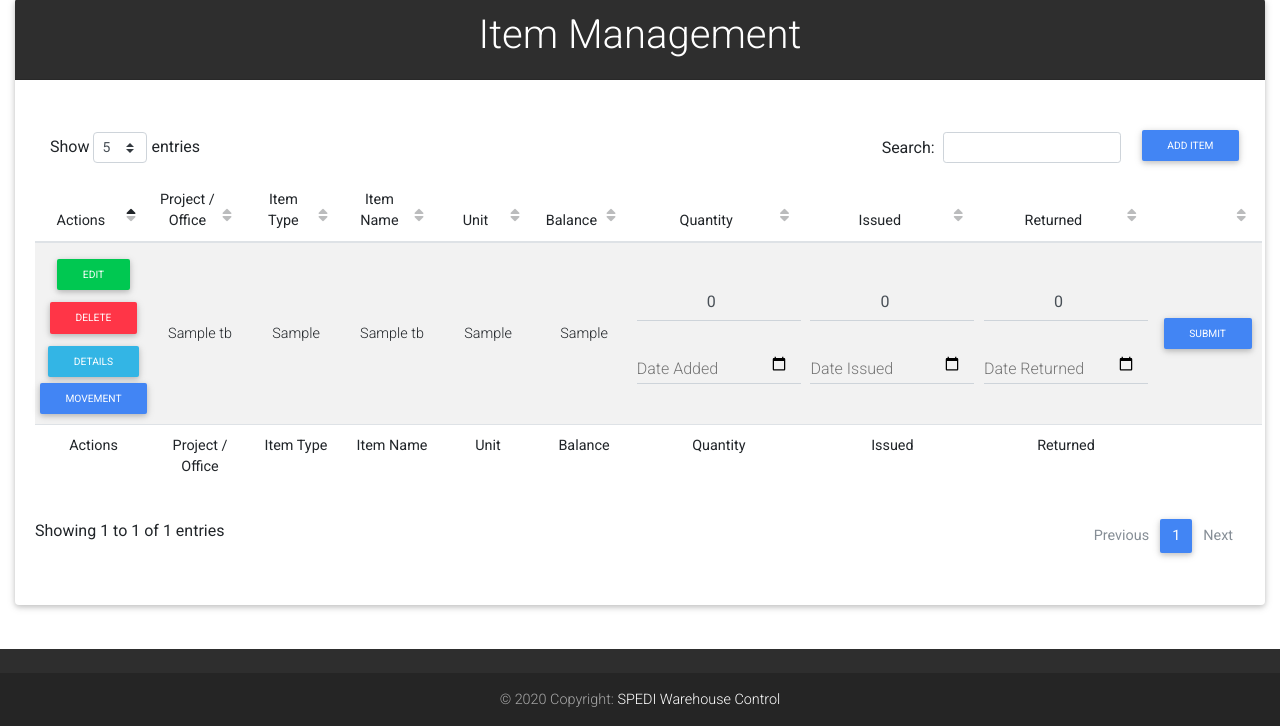
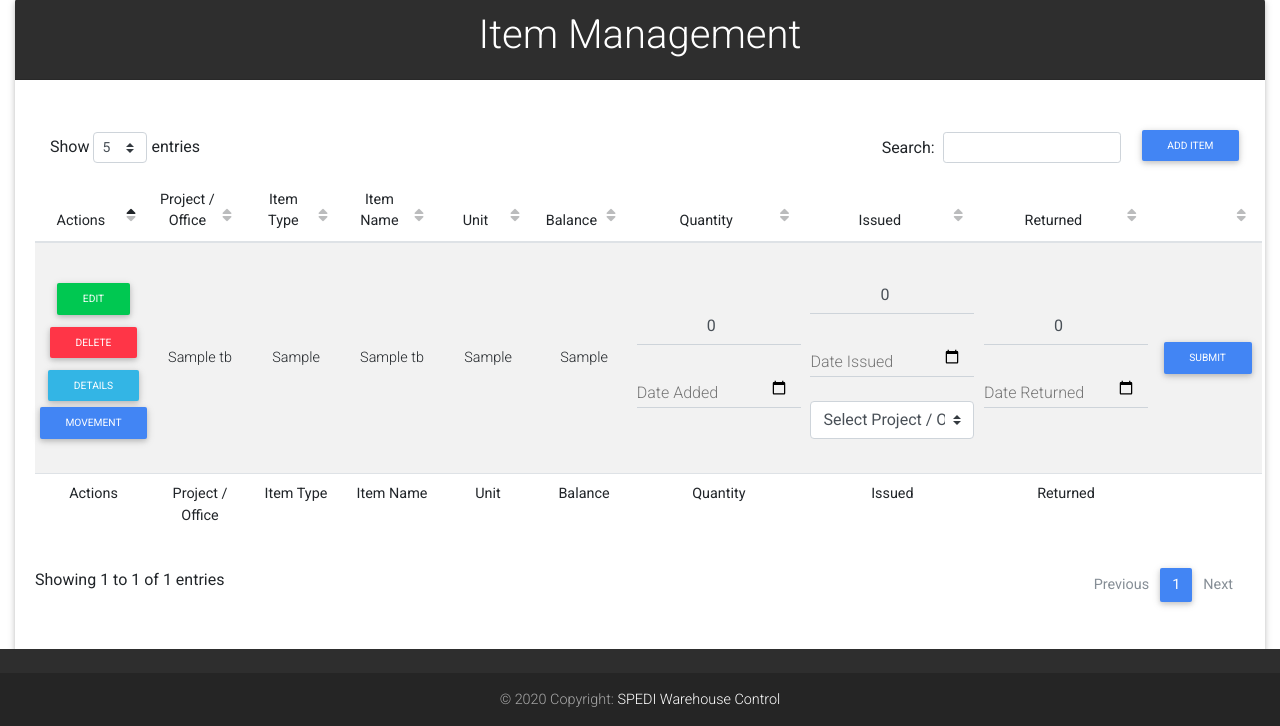
Before and after one commit to Yabetsu16/SPEDI-Warehouse, a PHP site: page /item_management.php in a window 1280 px wide. Shown: the part 73-799 px from the top of the page. Run offline with PHP 8.4, Linux system fonts and the light colour scheme; tables that the repository leaves empty or names only in its code hold one stand-in row (values such as "Sample post"); data that the repository does not hold is empty; some libraries are stand-ins or nearby versions.

Commit message:
Edit Modal Remarks Required Changed, Select Project / Office in Movement Added

```diff
--- a/item_management.php
+++ b/item_management.php
@@ -136,6 +136,7 @@
     <?php
     if (isset($_POST['count_submit'])) {
         $inventory_id = $_POST['inventory_id'];
+        $to_project_office = $_POST['to_project_office'];
         $item_name = $_POST['item_name'];
         $count_id = $_POST['count_id'];
         $quantity = $_POST['quantity'];
@@ -149,7 +150,7 @@
 
         if (
             $quantity == 0 && $issued == 0 && $returned == 0
-            && $date_added == "" && $date_issued == "" && $date_returned == ""
+            && $date_added == "" && $date_issued == "" && $date_returned == "" && $to_project_office == ""
         ) { ?>
             <div class="alert alert-warning alert-dismissible fade show" role="alert">
                 Input required.
@@ -174,7 +175,23 @@
                 </button>
             </div>
         <?php
-        } else if ($issued > 0 && $date_issued == "") { ?>
+        } else if ($issued > 0 && $date_issued == "" && $to_project_office == "") { ?>
+            <div class="alert alert-warning alert-dismissible fade show" role="alert">
+                Date Issued Input and Select Project / Office required.
+                <button type="button" class="close" data-dismiss="alert" aria-label="Close">
+                    <span aria-hidden="true">&times;</span>
+                </button>
+            </div>
+        <?php
+        } else if ($issued > 0 && $date_issued <> "" && $to_project_office == "") { ?>
+            <div class="alert alert-warning alert-dismissible fade show" role="alert">
+                Select Project / Office required.
+                <button type="button" class="close" data-dismiss="alert" aria-label="Close">
+                    <span aria-hidden="true">&times;</span>
+                </button>
+            </div>
+        <?php
+        } else if ($issued > 0 && $date_issued == "" && $to_project_office <> "") { ?>
             <div class="alert alert-warning alert-dismissible fade show" role="alert">
                 Date Issued Input required.
                 <button type="button" class="close" data-dismiss="alert" aria-label="Close">
@@ -182,9 +199,25 @@
                 </button>
             </div>
         <?php
-        } else if ($issued == 0 && $date_issued <> "") { ?>
+        } else if ($issued == 0 && $date_issued <> "" && $to_project_office == "") { ?>
+            <div class="alert alert-warning alert-dismissible fade show" role="alert">
+                Issued Input and Select Project / Office required.
+                <button type="button" class="close" data-dismiss="alert" aria-label="Close">
+                    <span aria-hidden="true">&times;</span>
+                </button>
+            </div>
+        <?php
+        } else if ($issued == 0 && $date_issued <> "" && $to_project_office <> "") { ?>
             <div class="alert alert-warning alert-dismissible fade show" role="alert">
                 Issued Input required.
+                <button type="button" class="close" data-dismiss="alert" aria-label="Close">
+                    <span aria-hidden="true">&times;</span>
+                </button>
+            </div>
+        <?php
+        } else if ($issued == 0 && $date_issued == "" && $to_project_office <> "") { ?>
+            <div class="alert alert-warning alert-dismissible fade show" role="alert">
+                Issued and Date Issued Input required.
                 <button type="button" class="close" data-dismiss="alert" aria-label="Close">
                     <span aria-hidden="true">&times;</span>
                 </button>
@@ -225,10 +258,10 @@
             $result = $stmt->get_result();
 
             $query = "INSERT INTO movement_tb (inventory_id, quantity, issued, returned, balance,
-        date_added, date_issued, date_returned) VALUES (?, ?, ?, ?, ?, ?, ?, ?)";
+        date_added, date_issued, date_returned, to_project_office) VALUES (?, ?, ?, ?, ?, ?, ?, ?, ?)";
             $stmt = $conn->prepare($query);
             $stmt->bind_param(
-                "iiiiisss",
+                "iiiiissss",
                 $inventory_id,
                 $quantity,
                 $issued,
@@ -236,7 +269,8 @@
                 $total_balance,
                 $date_added,
                 $date_issued,
-                $date_returned
+                $date_returned,
+                $to_project_office
             );
 
             if ($stmt->execute()) { ?>
@@ -456,6 +490,21 @@
                                                                     <input type="date" name="date_issued" class="form-control text-center" id="date_issued">
                                                                     <label for="date_issued">Date Issued</label>
                                                                 </div>
+                                                                <div class="md-form input-group">
+                                                                    <select name="to_project_office" class="browser-default custom-select">
+                                                                        <option value="" selected>Select Project / Office to be issued</option>
+                                                                        <?php
+                                                                        $query = "SELECT * FROM project_office_tb";
+                                                                        $result = mysqli_query($conn, $query);
+                                                                        while ($row = mysqli_fetch_array($result)) {
+                                                                            $project_office_name = $row['project_office_name'];
+                                                                            $location = $row['location'];
+                                                                        ?>
+                                                                            <option value="<?php echo $project_office_name ?>"><?php echo $project_office_name ?> in <?php echo $location ?></option>
+                                                                        <?php
+                                                                        }
+                                                                        ?>
+                                                                </div>
                                                             </td>
                                                             <td>
                                                                 <div class="md-form input-group">
@@ -609,7 +658,7 @@
                             <div class="col-12">
                                 <!-- Material input -->
                                 <div class="md-form mt-0">
-                                    <input type="text" name="remarks" class="form-control validate" id="remarks" required>
+                                    <input type="text" name="remarks" class="form-control validate" id="remarks">
                                     <label for="remarks" data-error="wrong" data-success="right">Remarks</label>
                                 </div>
                             </div>
@@ -792,7 +841,7 @@
                                     <div class="col-12">
                                         <!-- Material input -->
                                         <div class="md-form mt-0">
-                                            <input type="text" name="edit_remarks" class="form-control validate" id="edit_remarks" value="<?php echo $remarks ?>" required>
+                                            <input type="text" name="edit_remarks" class="form-control validate" id="edit_remarks" value="<?php echo $remarks ?>">
                                             <label for="edit_remarks" data-error="wrong" data-success="right">Remarks</label>
                                         </div>
                                     </div>
@@ -934,6 +983,8 @@
                                                 </th>
                                                 <th class="th-sm">Issued
                                                 </th>
+                                                <th class="th-sm">Issued to Project / Office
+                                                </th>
                                                 <th class="th-sm">Date Issued
                                                 </th>
                                                 <th class="th-sm">Returned
@@ -967,12 +1018,14 @@
                                                     $balance = $row['balance'];
                                                     $date_movement = $row['date_movement'];
                                                     $converted_date_movement = date_create($date_movement);
+                                                    $to_project_office = $row['to_project_office'];
                                             ?>
                                                     <tr class="text-center">
                                                         <td><?php echo date_format($converted_date_movement, "Y-m-d h:i A") ?></td>
                                                         <td><?php echo $quantity ?></td>
                                                         <td><?php echo $date_added ?></td>
                                                         <td><?php echo $issued ?></td>
+                                                        <td><?php echo $to_project_office ?></td>
                                                         <td><?php echo $date_issued ?></td>
                                                         <td><?php echo $returned ?></td>
                                                         <td><?php echo $date_returned ?></td>
```
